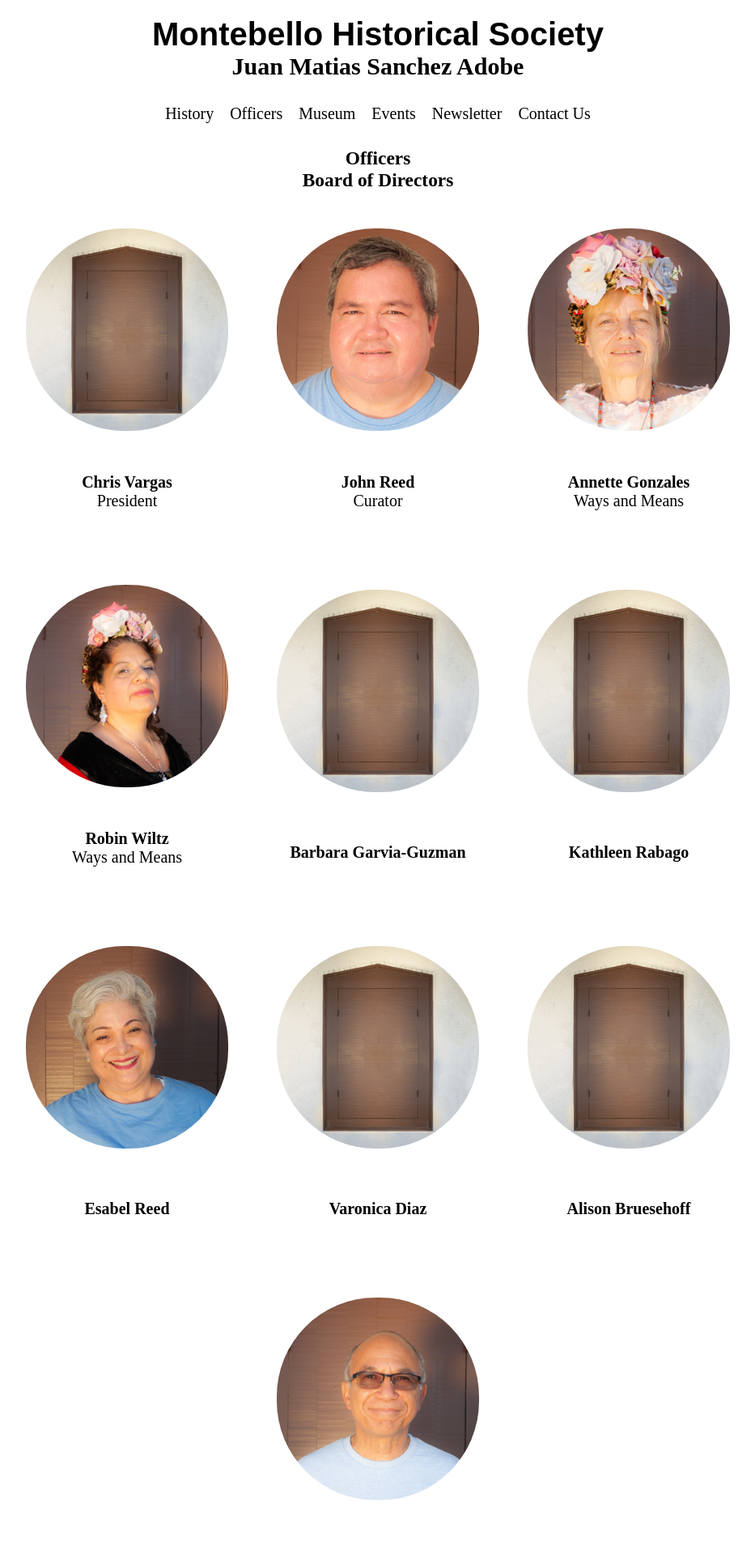
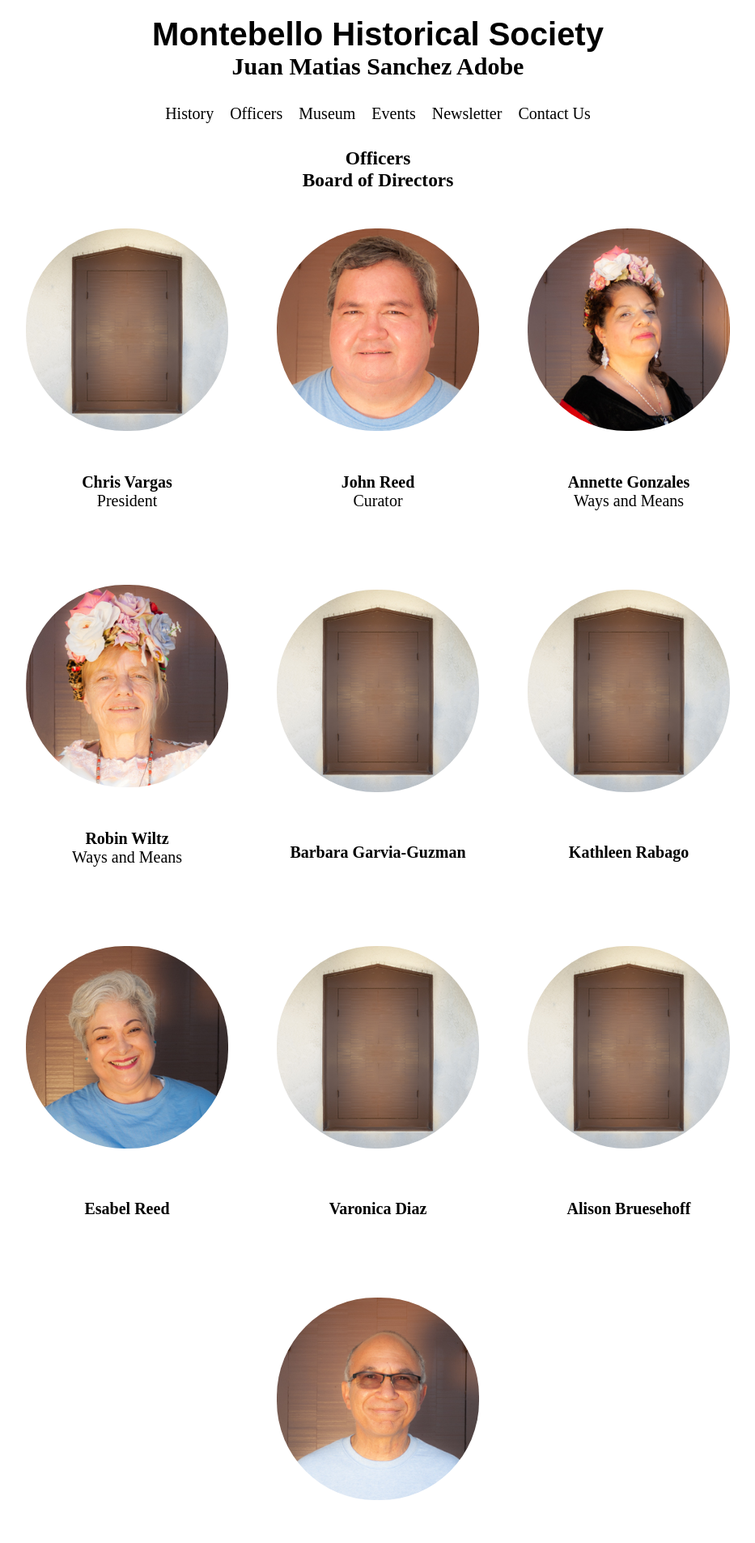
Before and after one commit to abdulamite/MHS, a Jekyll site: the page built from officers/index.html, in a window 1280 px wide. Shown: the top 1905 px of the page at 81% size, without its empty margins (173-1106 px from the left). Built offline with Jekyll 4.4.1, drawn with Linux system fonts in a browser that asks for light colours; comment, search, counter and statistics services are not loaded.

Commit message:
resolved user name issues

```diff
--- a/officers/index.html
+++ b/officers/index.html
@@ -22,7 +22,7 @@ description: Meet all of the people that make Montebello History possible.
         </div>
 
         <div class="box">
-          <img src="../imgs/profile/MHS_StaffPhotos-2.jpg" alt="Annette Gonzales">
+          <img src="../imgs/profile/MHS_StaffPhotos-3.jpg" alt="Annette Gonzales">
           <div class="officer-info">
             <h4>Annette Gonzales</h4>
             <p>Ways and Means</p>
@@ -30,7 +30,7 @@ description: Meet all of the people that make Montebello History possible.
         </div>
 
         <div class="box">
-          <img src="../imgs/profile/MHS_StaffPhotos-3.jpg" alt="Robin Wiltz">
+          <img src="../imgs/profile/MHS_StaffPhotos-2.jpg" alt="Robin Wiltz">
           <div class="officer-info">
             <h4>Robin Wiltz</h4>
             <p>Ways and Means</p>
```
